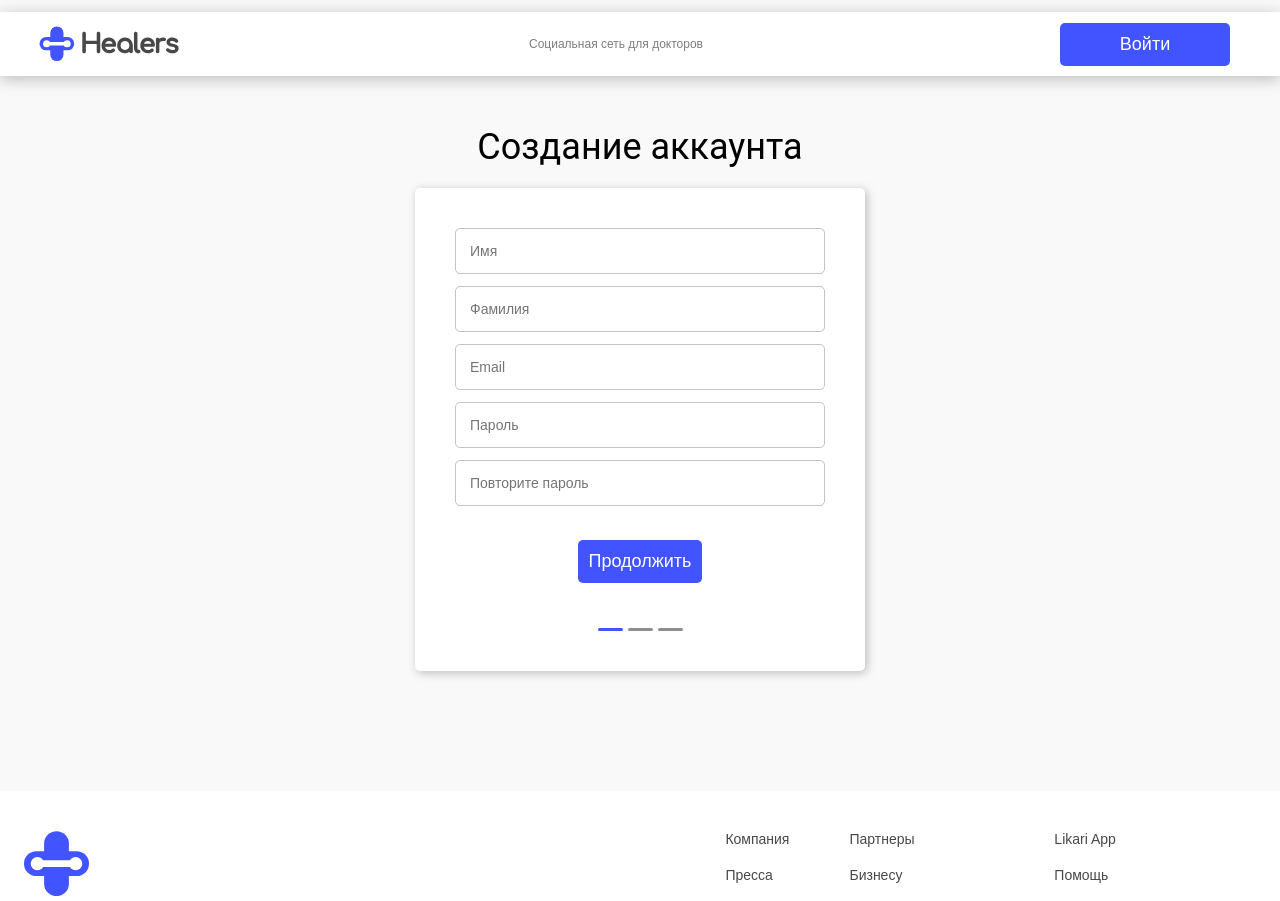
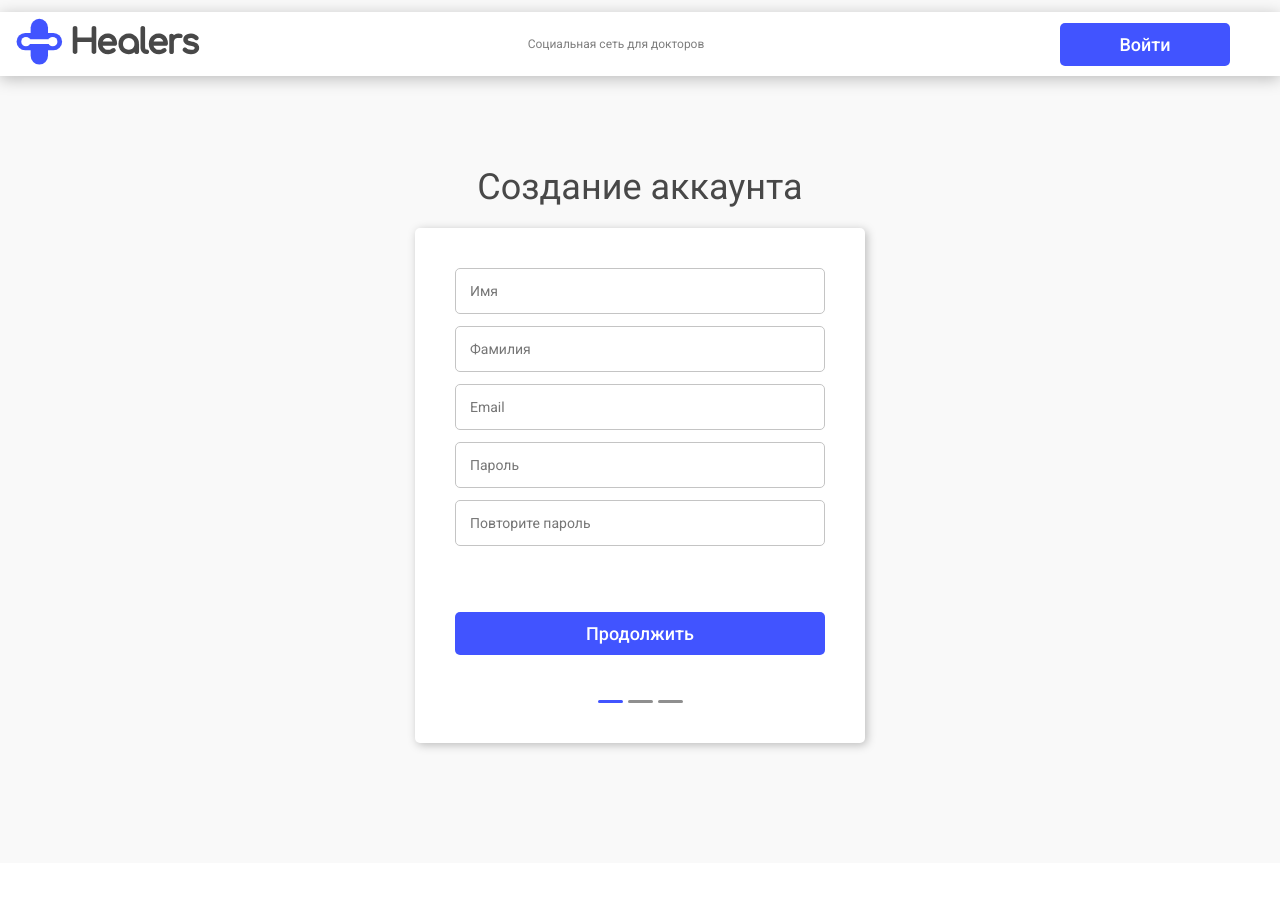
Before and after one commit to VoroninDima/Likary, a Vue app: page /register in a window 1280 px wide. Shown: the top 901 px of the page. Built offline with nearby package versions, Linux system fonts and the light colour scheme.

Commit message:
правки по регистрации

```diff
--- a/src/App.vue
+++ b/src/App.vue
@@ -15,20 +15,21 @@ export default {
 }
 </script>
 <style lang="sass">
+@import url('https://fonts.googleapis.com/css2?family=Roboto:wght@200;300;400;500&display=swap')
 *
   box-sizing: border-box
 
-p, span, input, li, h2, h1
+p, span, input, li, h2, h1, select, button, a
   font-family: Roboto, sans-serif
+  margin: 0
+  padding: 0
+  color: #484848
+
+a
+  text-decoration: none
 
 html
   height: 100%
-
-p, span, input, li
-  font-family: sans-serif
-  margin: 0
-  padding: 0
-  color: #484848
 
 ul
   margin: 0
@@ -65,9 +66,6 @@ hr
   background-color: #c4c4c4
   width: 100%
 
-.register-wrapper__btn
-  margin-top: 22px
-
 .page-container
   margin: 0 auto
   max-width: 1180px
@@ -75,4 +73,18 @@ hr
 
   @media only screen and (min-width: 1024px)
     padding: 40px
+
+.input
+  border-radius: 5px
+  border: 1px solid #C4C4C4
+  font-size: 14px
+  padding: 14px
+  width: 100%
+  margin-bottom: 12px
+
+  &::placeholder
+    text-overflow: ellipsis
+    display: block
+    overflow: hidden
+    width: 95%
 </style>
--- a/src/components/Footer.vue
+++ b/src/components/Footer.vue
@@ -10,22 +10,22 @@
       </svg>
       <nav class="footer-nav">
         <ul class="footer-nav__list">
-          <li class="footer-nav__list-item">Компания</li>
-          <li class="footer-nav__list-item">Пресса</li>
-          <li class="footer-nav__list-item">Вакансии</li>
-          <li class="footer-nav__list-item">Контакты</li>
+          <li class="footer-nav__list-item"><router-link to="/404">Компания</router-link></li>
+          <li class="footer-nav__list-item"><router-link to="/404">Пресса</router-link></li>
+          <li class="footer-nav__list-item"><router-link to="/404">Вакансии</router-link></li>
+          <li class="footer-nav__list-item"><router-link to="/404">Контакты</router-link></li>
         </ul>
         <ul class="footer-nav__list">
-          <li class="footer-nav__list-item">Партнеры</li>
-          <li class="footer-nav__list-item">Бизнесу</li>
-          <li class="footer-nav__list-item">Решения для больниц</li>
+          <li class="footer-nav__list-item"><router-link to="/404">Партнеры</router-link></li>
+          <li class="footer-nav__list-item"><router-link to="/404">Бизнесу</router-link></li>
+          <li class="footer-nav__list-item"><router-link to="/404">Решения для больниц</router-link></li>
         </ul>
         <ul class="footer-nav__list">
-          <li class="footer-nav__list-item">Likari App</li>
-          <li class="footer-nav__list-item">Помощь</li>
-          <li class="footer-nav__list-item">Пользовательское соглашение</li>
-          <li class="footer-nav__list-item">Использование данных</li>
-          <li class="footer-nav__list-item">Файлы cookie</li>
+          <li class="footer-nav__list-item"><router-link to="/404">Likari App</router-link></li>
+          <li class="footer-nav__list-item"><router-link to="/404">Помощь</router-link></li>
+          <li class="footer-nav__list-item"><router-link to="/cookies">Пользовательское соглашение</router-link></li>
+          <li class="footer-nav__list-item"><router-link to="/policy">Использование данных</router-link></li>
+          <li class="footer-nav__list-item"><router-link to="/404">Файлы cookie</router-link></li>
         </ul>
       </nav>
     </div>
@@ -101,7 +101,6 @@ name: "Footer"
 
 .footer-nav__list-item
   font-size: 14px
-
   @media only screen and (min-width: 1024px)
     margin-bottom: 20px
 
@@ -132,6 +131,7 @@ name: "Footer"
 
 .footer-bottom__co
   font-size: 12px
+  font-weight: 200
 
   @media only screen and (min-width: 1024px)
     font-size: 24px
--- a/src/components/Header.vue
+++ b/src/components/Header.vue
@@ -1,5 +1,6 @@
 <template>
   <header class="header">
+    <router-link to="/">
       <svg class="logo" width="226" height="84" viewBox="0 0 226 84" fill="none" xmlns="http://www.w3.org/2000/svg">
         <rect x="16.5538" y="32.9608" width="45.5522" height="17.3756" rx="8.68779" fill="#4154FF"/>
         <rect x="48.0176" y="18.8725" width="45.5522" height="17.3756" rx="8.68779" transform="rotate(90 48.0176 18.8725)" fill="#4154FF"/>
@@ -9,6 +10,7 @@
         <circle cx="52.7137" cy="41.6486" r="4.6961" fill="white"/>
         <rect x="27.707" y="39.3299" width="23.3631" height="4.60805" rx="2.30403" fill="white"/>
       </svg>
+    </router-link>
     <span class="header__subtitle" v-t="'message.header_phrase'">{{$t('message.header_phrase')}}</span>
     <router-link v-if="!isAuth" to="/">
       <ButtonCustom class="header-login">Войти</ButtonCustom>
@@ -25,9 +27,6 @@ export default {
     isAuth () {
       return this.$route.name === 'Auth'
     }
-  },
-  mounted () {
-    console.log(this.$route);
   }
 }
 </script>
@@ -59,6 +58,9 @@ export default {
 
 .header-login
   margin-right: 50px
+  display: none
+
   @media only screen and (min-width: 700px)
     width: 170px
+    display: block
 </style>
--- a/src/components/Login.vue
+++ b/src/components/Login.vue
@@ -1,7 +1,7 @@
 <template>
   <div class="login">
     <InputCustom placeholder="Электронный адрес или номер телефона"></InputCustom>
-    <InputCustom placeholder="Пароль"></InputCustom>
+    <InputCustom placeholder="Пароль" type="password"></InputCustom>
     <ButtonCustom class="login__btn">Вход</ButtonCustom>
     <button class="pseudo-link login__forgot-password">Забыли пароль?</button>
     <hr class="login__hr">
--- a/src/components/elements/InputCustom.vue
+++ b/src/components/elements/InputCustom.vue
@@ -1,28 +1,20 @@
 <template>
-  <input class="input" type="text" :placeholder="placeholder">
+  <input class="input" :type="type" :placeholder="placeholder">
 </template>
 
 <script>
 export default {
   props: {
-    placeholder: String
+    placeholder: String,
+    type: {
+      type: String,
+      default: 'text'
+    }
   },
   name: "InputCustom"
 }
 </script>
 
 <style scoped lang="sass">
-.input
-  border-radius: 5px
-  border: 1px solid #C4C4C4
-  font-size: 14px
-  padding: 14px
-  width: 100%
-  margin-bottom: 12px
 
-  &::placeholder
-    text-overflow: ellipsis
-    display: block
-    overflow: hidden
-    width: 95%
 </style>
--- /dev/null
+++ b/src/components/elements/SelectCustom.vue
@@ -0,0 +1,30 @@
+<template>
+  <select class="input input--select" name="country">
+    <option value="" disabled selected>{{ placeholder }}</option>
+    <option v-for="option in options" :value="option.value">{{ option.label }}</option>
+  </select>
+</template>
+
+<script>
+export default {
+  name: "SelectCustom",
+  props: {
+    options: {
+      type: Array,
+      required: true
+    },
+    placeholder: {
+      type: String,
+      required: true
+    }
+  }
+}
+</script>
+
+<style scoped lang="sass">
+.input--select
+  padding-left: 10px
+  padding-right: 20px
+  position: relative
+  color: #8f8f8f
+</style>
--- a/src/components/register/FirstForm.vue
+++ b/src/components/register/FirstForm.vue
@@ -5,20 +5,14 @@
     <InputCustom placeholder="Email"></InputCustom>
     <InputCustom placeholder="Пароль"></InputCustom>
     <InputCustom placeholder="Повторите пароль"></InputCustom>
-    <ButtonCustom class="register-wrapper__btn" @click="$emit('nextForm')">Продолжить</ButtonCustom>
   </div>
 </template>
 
 <script>
 import InputCustom from "@/components/elements/InputCustom";
-import ButtonCustom from "@/components/elements/ButtonCustom";
 
 export default {
   name: "FirstForm",
-  components: {ButtonCustom, InputCustom}
+  components: {InputCustom}
 }
 </script>
-
-<style scoped>
-
-</style>
--- a/src/components/register/SecondForm.vue
+++ b/src/components/register/SecondForm.vue
@@ -1,20 +1,25 @@
 <template>
   <div>
-    <InputCustom placeholder="Страна"></InputCustom>
+    <SelectCustom :options="countries" placeholder="Страна"/>
     <InputCustom placeholder="Город"></InputCustom>
-    <InputCustom placeholder="Специальность"></InputCustom>
+    <SelectCustom :options="specialization" placeholder="Специальность"/>
     <InputCustom placeholder="Место работы"></InputCustom>
-    <ButtonCustom class="register-wrapper__btn" @click="$emit('nextForm')">Продолжить</ButtonCustom>
   </div>
 </template>
 
 <script>
 import InputCustom from "@/components/elements/InputCustom";
-import ButtonCustom from "@/components/elements/ButtonCustom";
+import SelectCustom from "@/components/elements/SelectCustom";
 
 export default {
   name: "SecondForm",
-  components: {ButtonCustom, InputCustom}
+  components: {SelectCustom, InputCustom},
+  data () {
+    return {
+      countries: [{ label: 'Украина', value: 'ua' }, { label: 'Россия', value: 'ru' }, { label: 'Беларусь', value: 'bl' }, { label: 'Америка', value: 'us' }],
+      specialization: [{ label: 'Стомат', value: 'ua' }, { label: 'Акушер', value: 'ru' }, { label: 'Анастезиолог', value: 'bl' }]
+    }
+  }
 }
 </script>
 
--- a/src/components/register/ThirdForm.vue
+++ b/src/components/register/ThirdForm.vue
@@ -6,17 +6,15 @@
       </svg>
     </div>
     <span class="register-third-form__choose-text">Загрузите подтверждающий документ.</span>
-    <ButtonCustom class="register-wrapper__btn">Регистрация</ButtonCustom>
   </div>
 </template>
 
 <script>
 import InputCustom from "@/components/elements/InputCustom";
-import ButtonCustom from "@/components/elements/ButtonCustom";
 
 export default {
   name: "ThirdForm",
-  components: {ButtonCustom, InputCustom}
+  components: {InputCustom}
 }
 </script>
 
--- a/src/views/Register.vue
+++ b/src/views/Register.vue
@@ -1,15 +1,17 @@
 <template>
-  <div class="register-page">
+  <div class="register-page page-container">
     <h1 class="register-page__title">Создание аккаунта</h1>
     <div class="register-wrapper">
-      <FirstForm v-if="currentForm === 1" @nextForm="currentForm++"/>
-      <SecondForm v-else-if="currentForm === 2" @nextForm="currentForm++"/>
-      <ThirdForm v-else/>
+      <FirstForm v-show="currentForm === 1"/>
+      <SecondForm v-show="currentForm === 2"/>
+      <ThirdForm v-show="currentForm === 3"/>
+      <ButtonCustom class="register-wrapper__btn" @click="currentForm++">{{currentForm === 3 ? 'Регистрация' : 'Продолжить'}}</ButtonCustom>
       <div class="register-wrapper__steps">
         <div
             class="register-wrapper__steps-item"
             v-for="key of 3"
             :key="key"
+            @click="currentForm = key"
             :class="{'register-wrapper__steps-item--active': key <= currentForm}"></div>
       </div>
     </div>
@@ -24,9 +26,10 @@
 import FirstForm from "@/components/register/FirstForm";
 import SecondForm from "@/components/register/SecondForm";
 import ThirdForm from "@/components/register/ThirdForm";
+import ButtonCustom from "@/components/elements/ButtonCustom";
 export default {
 name: "Register",
-  components: {ThirdForm, SecondForm, FirstForm},
+  components: {ButtonCustom, ThirdForm, SecondForm, FirstForm},
   data () {
     return {
       currentForm: 1
@@ -52,6 +55,9 @@ name: "Register",
   padding: 40px
   border-radius: 5px
   max-width: 450px
+  height: 515px
+  display: flex
+  flex-direction: column
 
 .register-wrapper__steps
   display: flex
@@ -63,6 +69,7 @@ name: "Register",
   height: 3px
   width: 25px
   border-radius: 3px
+  cursor: pointer
 
   &:not(:last-child)
     margin-right: 5px
@@ -75,4 +82,7 @@ name: "Register",
   display: block
   font-size: 12px
   margin: 25px auto 0
+
+.register-wrapper__btn
+  margin-top: auto
 </style>
```
Also changed, not shown: 2 other files (tests, documents, lock files or other folders). Lines whose indentation alone changed are shown as unchanged.
